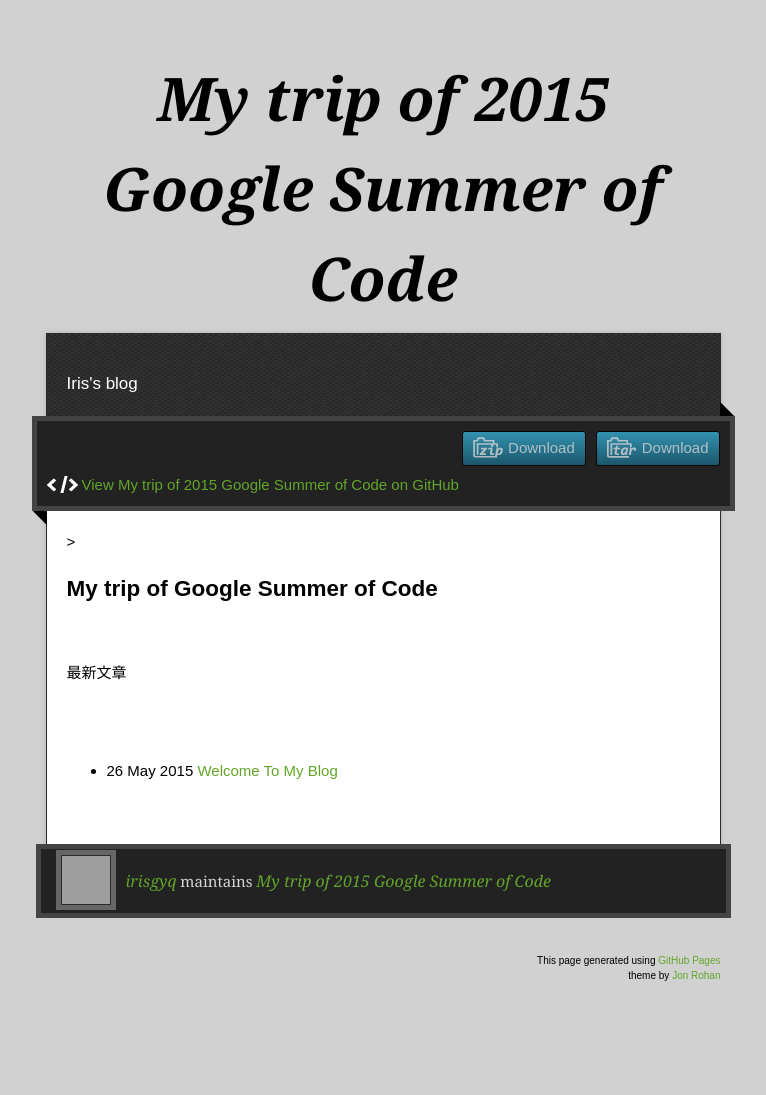
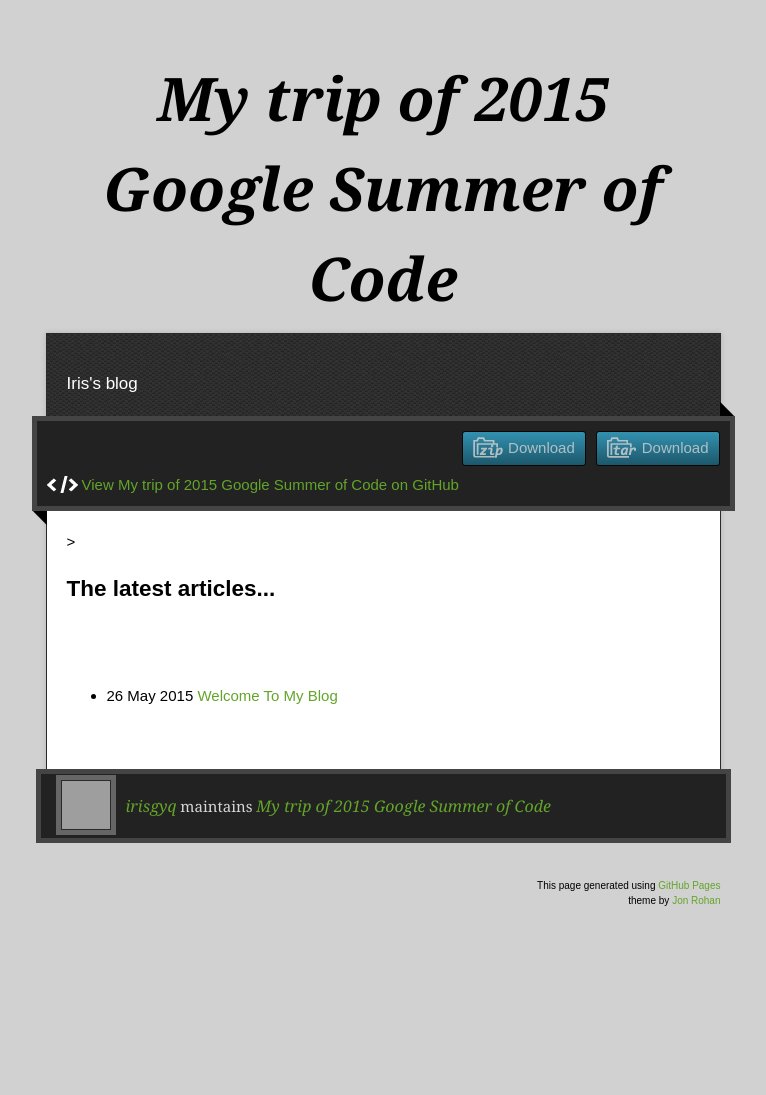
Before and after one commit to irisgyq/gsoc-blog, a Jekyll site: the page built from index.html, in a window 1280 px wide. Shown: the whole page, without its empty margins (257-1023 px from the left). Built offline with Jekyll 4.4.1, drawn with Linux system fonts in a browser that asks for light colours; nearby versions of some CDN libraries; after the commit the page ends 1020 px from its top, so only the background shows below that; grey boxes are pictures that could not be loaded.

Commit message:
reviese details

```diff
--- a/index.html
+++ b/index.html
@@ -1,6 +1,6 @@
 ---
 layout: default
-title: My trip of Google Summer of Code
+title: The latest articles...
 ---
 <!doctype html>
 <!-- The Time Machine GitHub pages theme was designed and developed by Jon Rohan, on Feb 7, 2012. -->
@@ -43,7 +43,6 @@
 
 >
 　　<h2>{{ page.title }}</h2>
-　　<p>最新文章</p>
 　　<ul>
   　　　　{% for post in site.posts %}
   　　　　　　<li>{{ post.date | date_to_string }} <a href="{{ site.baseurl }}{{ post.url }}">{{ post.title }}</a></li>
```
